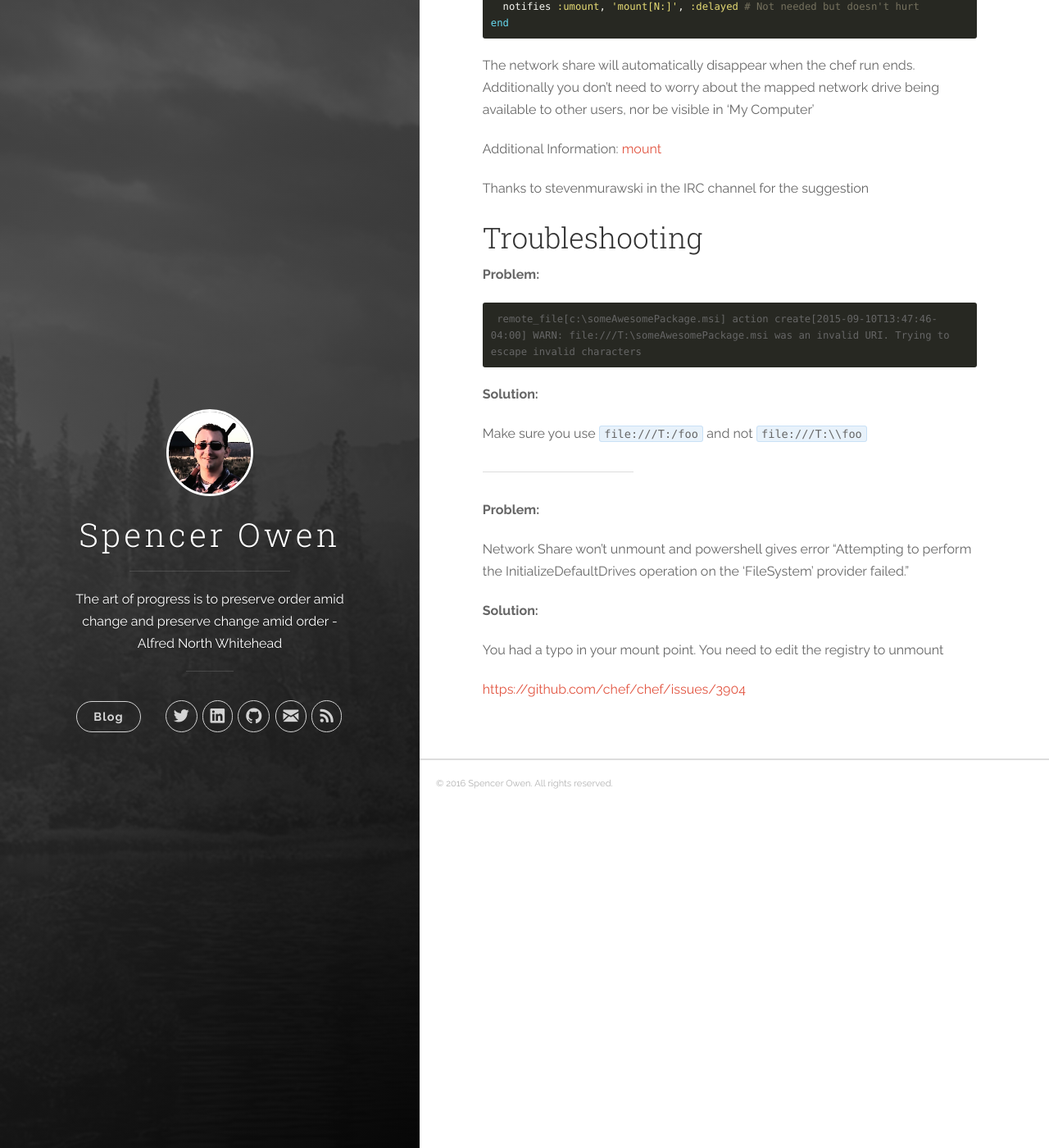
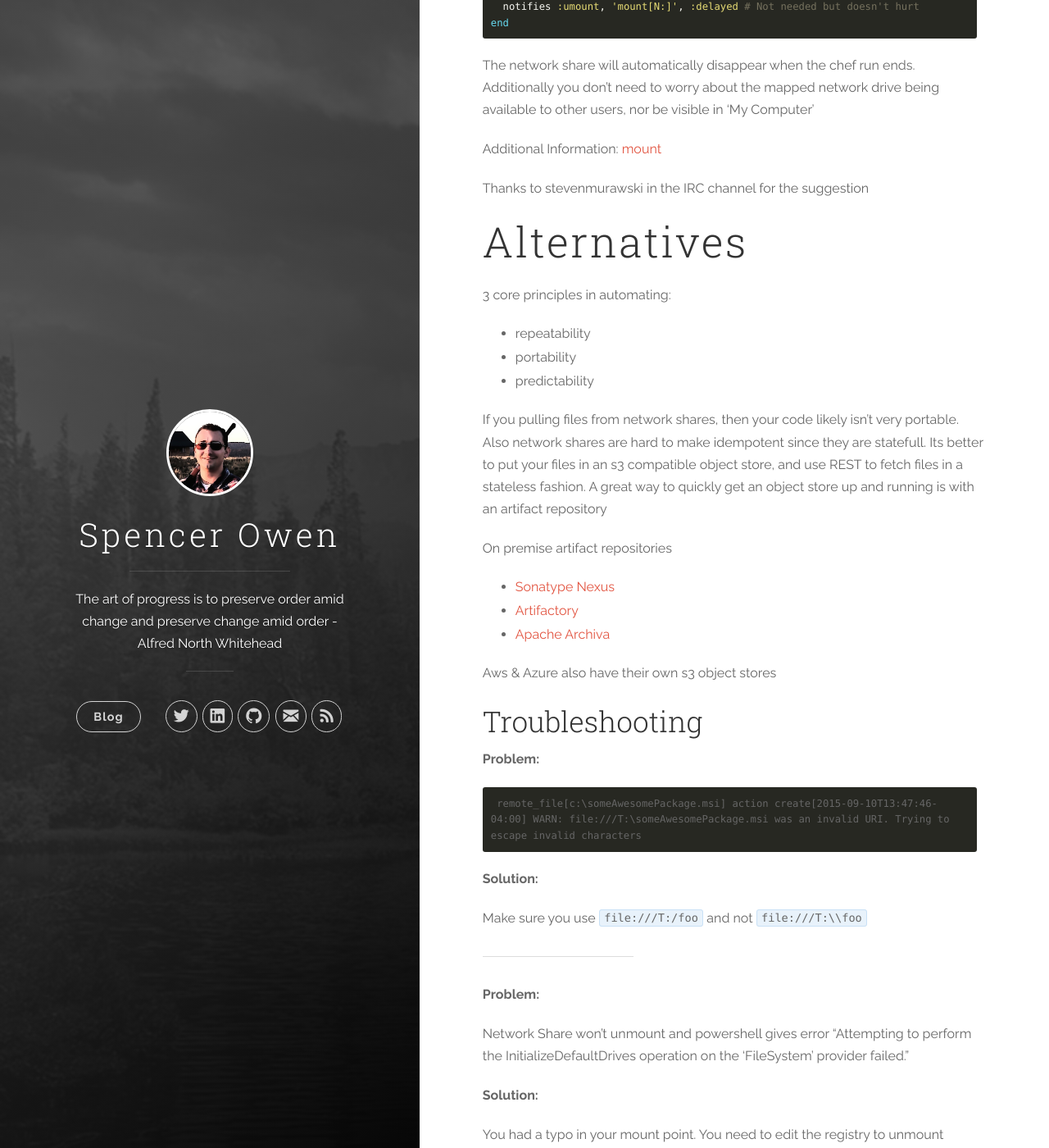
Before and after one commit to spuder/spuder.github.io, a Jekyll site: the page built from _posts/2015-09-09-chef-copy-from-network.markdown, in a window 1280 px wide and 1400 px high, scrolled down 2317 px. Shown: the whole window at 82% size. Built offline with Jekyll 4.4.1, drawn with Linux system fonts in a browser that asks for light colours; nearby versions of some CDN libraries; some of the changed text lies outside the part shown.

Commit message:
Fixes types, and minor link improvements

````diff
--- a/_posts/2015-09-09-chef-copy-from-network.markdown
+++ b/_posts/2015-09-09-chef-copy-from-network.markdown
@@ -111,6 +111,23 @@ Additional Information: [mount](https://docs.chef.io/resource_mount.html)
 
 Thanks to stevenmurawski in the IRC channel for the suggestion
 
+# Alternatives
+
+3 core principles in automating:
+
+- repeatability
+- portability
+- predictability
+
+If you pulling files from network shares, then your code likely isn't very portable. Also network shares are hard to make idempotent since they are statefull. Its better to put your files in an s3 compatible object store, and use REST to fetch files in a stateless fashion. A great way to quickly get an object store up and running is with an artifact repository
+
+On premise artifact repositories
+
+- [Sonatype Nexus](http://www.sonatype.com/nexus-repository-trial-download?ads_cmpid=595054006&ads_adid=28246754566&ads_matchtype=b&ads_network=g&ads_creative=105390970846&utm_term=%2Bartifactory%20%2Brepository&ads_targetid=kwd-174433708846&utm_campaign=&utm_source=adwords&utm_medium=ppc&ttv=2&gclid=COGw2tuGoc0CFZSEfgodziYO_g)
+- [Artifactory](https://www.jfrog.com/artifactory/)
+- [Apache Archiva](http://archiva.apache.org/index.cgi)
+
+Aws & Azure also have their own s3 object stores
 
 ## Troubleshooting
 
--- a/_posts/2015-10-08-chef-breadcrumb-design-pattern.markdown
+++ b/_posts/2015-10-08-chef-breadcrumb-design-pattern.markdown
@@ -5,6 +5,7 @@ date:   2015-10-08 9:30:00
 categories: chef design-pattern
 
 ---
+
 
 Sometimes when you are automating your infrastructure, you run into a situation where you need to manage a file once, and then ignore it later so that another program can modify it. (Looking at you redis).
 
--- a/_posts/2016-04-15-gitlab-ci-slow.markdown
+++ b/_posts/2016-04-15-gitlab-ci-slow.markdown
@@ -31,8 +31,7 @@ sudo -u gitlab-runner knife upload --chef-repo-path . roles -V -n
 # Takes seconds to run
 sudo -i -u gitlab-runner /usr/bin/knife upload --chef-repo-path . roles -V -n
 ```
-Progress. It looks like using sudo with `-i` (simulate initial login) is causing problems. Also giving the full path fixes the issue. Thats when I stumbled on this SO question:
-http://stackoverflow.com/questions/13910948/super-slow-usr-bin-env-invocation
+This is progress. It looks like using sudo with `-i` (simulate initial login) is causing problems. Also giving the full path fixes the issue. Thats when I stumbled on [this SO question:](http://stackoverflow.com/questions/13910948/super-slow-usr-bin-env-invocation)
 
 Through more trial and error, it definitely looks to be a ruby problem. My gitlab build runner is ubuntu 14.04 using the default ruby 1.9 from apt (no RVM or rbenv). Sure enough, ruby commands take a long time
 
````
Also changed, not shown: other parts of _posts/2015-09-09-chef-copy-from-network.markdown (+3 -3 lines), other parts of _posts/2015-10-08-chef-breadcrumb-design-pattern.markdown (+1 -1 lines), _posts/2015-07-27-chef-powershell-local-administrator.markdown (+9 -3 lines), _posts/2015-08-11-chef-datacenter-pattern.markdown (+5 -5 lines), _posts/2015-11-03-upgrade-chef-windows.markdown (+14 -2 lines).
